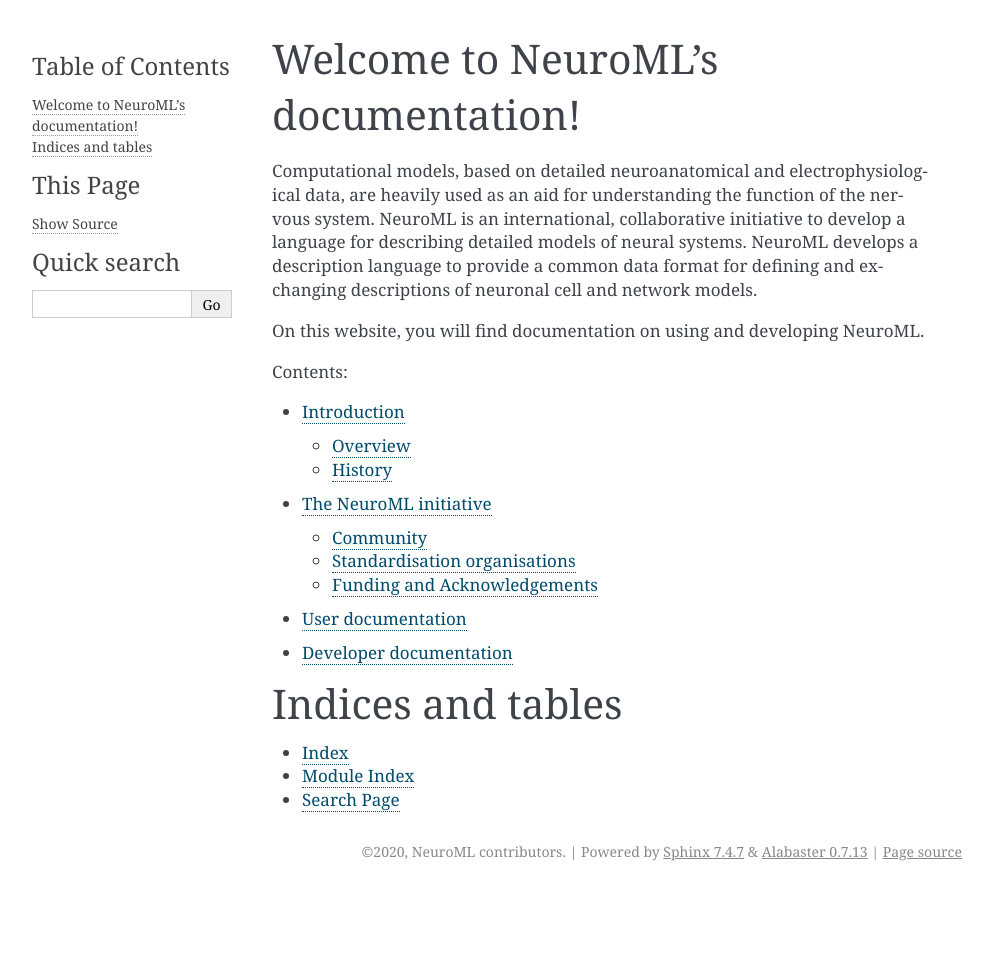
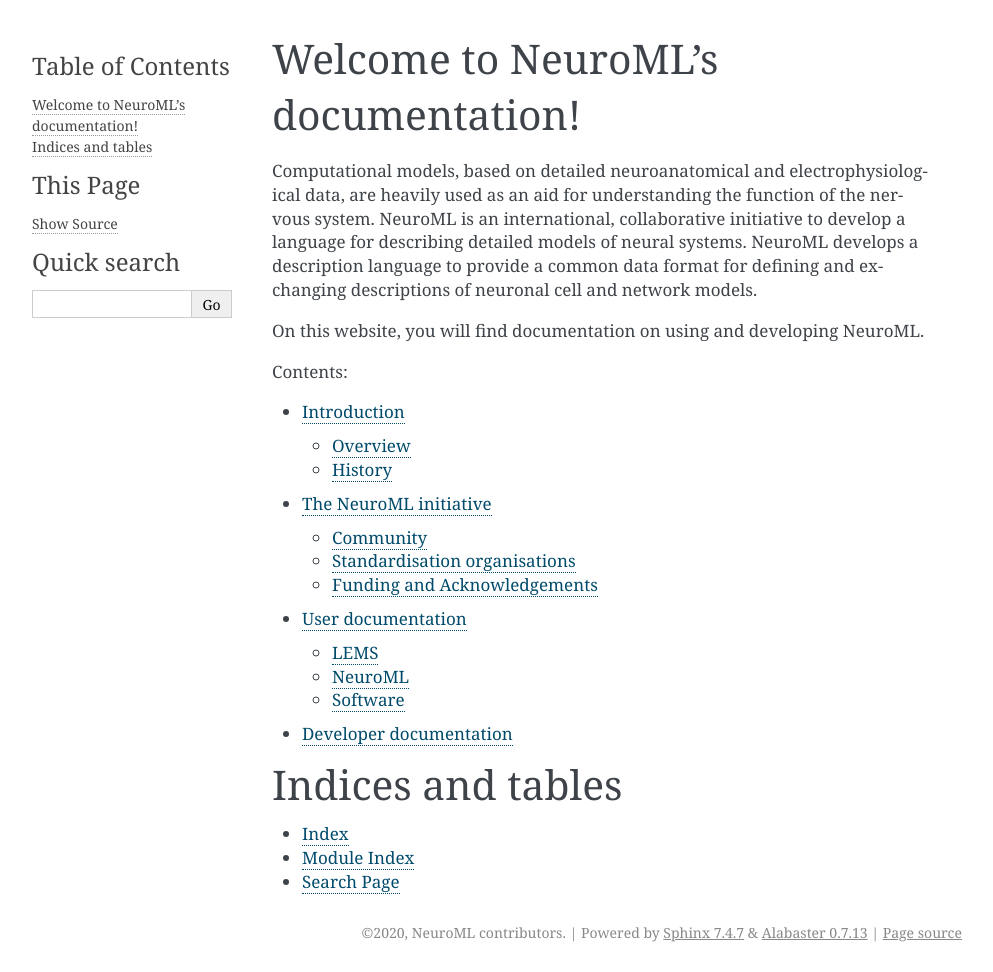
Before and after one commit to NeuroML/Documentation, a Sphinx documentation site: the page built from source/index.rst, in a window 1280 px wide. Shown: the whole page, without its empty margins (148-1141 px from the left). Built offline with Sphinx 7.4.7, drawn with Linux system fonts in a browser that asks for light colours; pages that are not in the unit, such as notebooks, are missing from menus; before the commit the page ends 900 px from its top, so only the background shows below that.

Commit message:
Add initial userdoc structure

```diff
--- /dev/null
+++ b/source/Userdocs/LEMS.md
@@ -0,0 +1 @@
+# LEMS
--- /dev/null
+++ b/source/Userdocs/NeuroML.md
@@ -0,0 +1 @@
+# NeuroML
--- /dev/null
+++ b/source/Userdocs/Software/index.rst
@@ -0,0 +1,6 @@
+Software
+========
+
+.. toctree::
+   :maxdepth: 2
+   :caption: Contents:
--- a/source/Userdocs/index.rst
+++ b/source/Userdocs/index.rst
@@ -4,3 +4,7 @@
 .. toctree::
    :maxdepth: 2
    :caption: Contents:
+
+   ./LEMS.md
+   ./NeuroML.md
+   ./Software/index.rst
```
